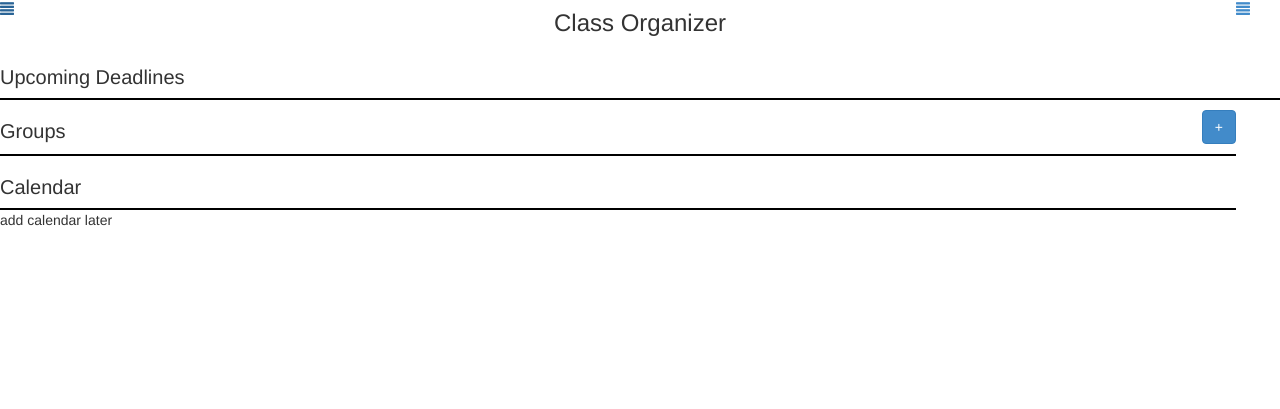
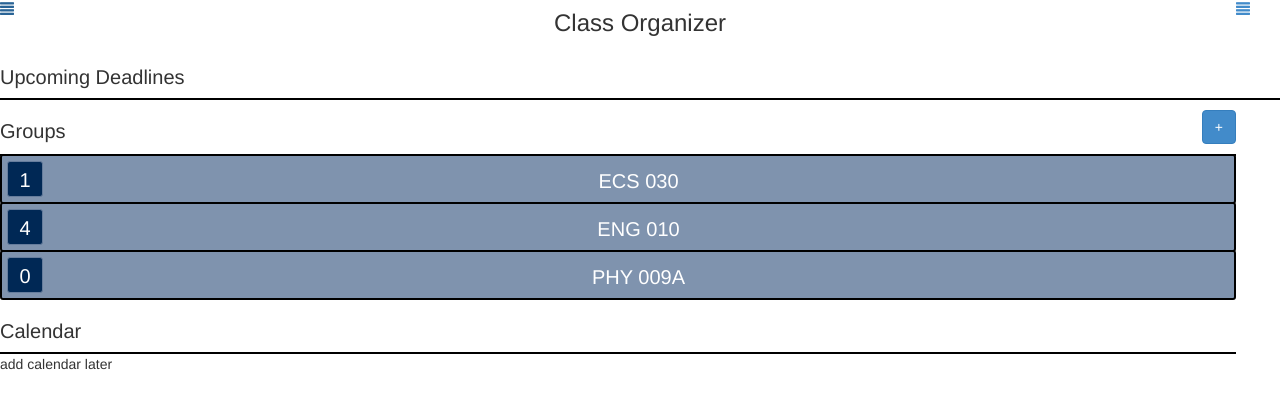
Before and after one commit to peteryao/ClassOrganizer, a Django app: page / in a window 1280 px wide. Shown: the top 409 px of the page. Run offline with Django 3.2, Linux system fonts and the light colour scheme; data comes from the database, SQL or seed files in the repository; both versions use the stored data as it was after the commit; parts of the project's set-up code (start-up, migrations or seed data) failed here and were passed over; some libraries are stand-ins or nearby versions.

Commit message:
updated links

```diff
--- a/core/static/core/css/custom.css
+++ b/core/static/core/css/custom.css
@@ -12,6 +12,10 @@
 
 h1 {
 	margin: 10px 0;
+}
+
+h2 {
+	margin: 0;
 }
 
 .navbar-custom {
--- a/templates/core/index.html
+++ b/templates/core/index.html
@@ -15,7 +15,7 @@
 		<div class="deadline">
 			<h2>{{day|naturalday}}</h2>
 			<ul>
-			{% for note in group %}
+			{% for note in group.0 %}
 				<li><h4>{{note.course}}</h4> {{note}} </li>
 			{% endfor %}
 			</ul>
@@ -38,11 +38,37 @@
 		{% for course, update in user_courses %}
 		<div class="group">
 			<div class="notifications">
-				<a href="#">{{update}}</a>
+				<a href="#"><span></span>{{update}}</a>
 			</div>
-			<a href-"#">{{course}}</a>
+			<a href="#"><span></span>{{course}}</a>
 		</div>
 		{% endfor %}
+		<div class="group">
+			<div class="notifications">
+				<a href="#">1</a>
+			</div>
+			<a href="#">ECS 030</a>
+		</div>
+		<div class="group">
+			<div class="notifications">
+				<a href="#">4</a>
+			</div>
+			<a href="#">ENG 010</a>
+		</div>
+		<div class="group">
+			<div class="notifications">
+				<a href="#">0</a>
+			</div>
+			<a href="#">PHY 009A</a>
+		</div>
+		<!-- template
+		<div class="group">
+			<div class="notifications">
+				<a href="#">{number of new notifications}</a>
+			</div>
+			<a href="#">{class name}</a>
+		</div>
+		-->
 	</div>
 
 </div>
```
Also changed, not shown: db/data.sqlite.
